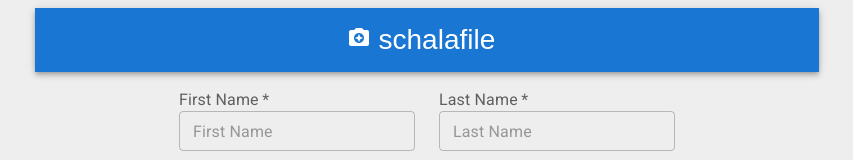
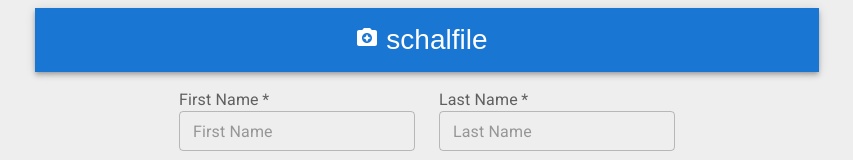
Before and after one commit to sawalls/rivet-code-challenge, a React (Vite) app: page /profile/create in a window 1280 px wide. Shown: the top 160 px of the page, without its empty margins (213-1066 px from the left). Built offline with nearby package versions, Linux system fonts and the light colour scheme; no server answers.

Commit message:
clean up a couple things in the root/metadata

```diff
--- a/index.html
+++ b/index.html
@@ -22,20 +22,10 @@
       rel="stylesheet"
     />
     <script type="module" src="/src/index.jsx"></script>
-    <title>React App</title>
+    <title>schalfile</title>
   </head>
   <body>
     <noscript>You need to enable JavaScript to run this app.</noscript>
     <div id="root"></div>
-    <!--
-      This HTML file is a template.
-      If you open it directly in the browser, you will see an empty page.
-
-      You can add webfonts, meta tags, or analytics to this file.
-      The build step will place the bundled scripts into the <body> tag.
-
-      To begin the development, run `npm start` or `yarn start`.
-      To create a production bundle, use `npm run build` or `yarn build`.
-    -->
   </body>
 </html>
--- a/src/features/util/AppFrame.tsx
+++ b/src/features/util/AppFrame.tsx
@@ -27,7 +27,7 @@
         <IconButton size="large" edge="start" color="inherit" aria-label="menu">
           <Link to="/" className="App-link">
             <CameraEnhanceIcon />
-            &nbsp;schalafile
+            &nbsp;schalfile
           </Link>
         </IconButton>
       </Toolbar>
```
Also changed, not shown: public/manifest.json, 1 other file (tests, documents, lock files or other folders).
